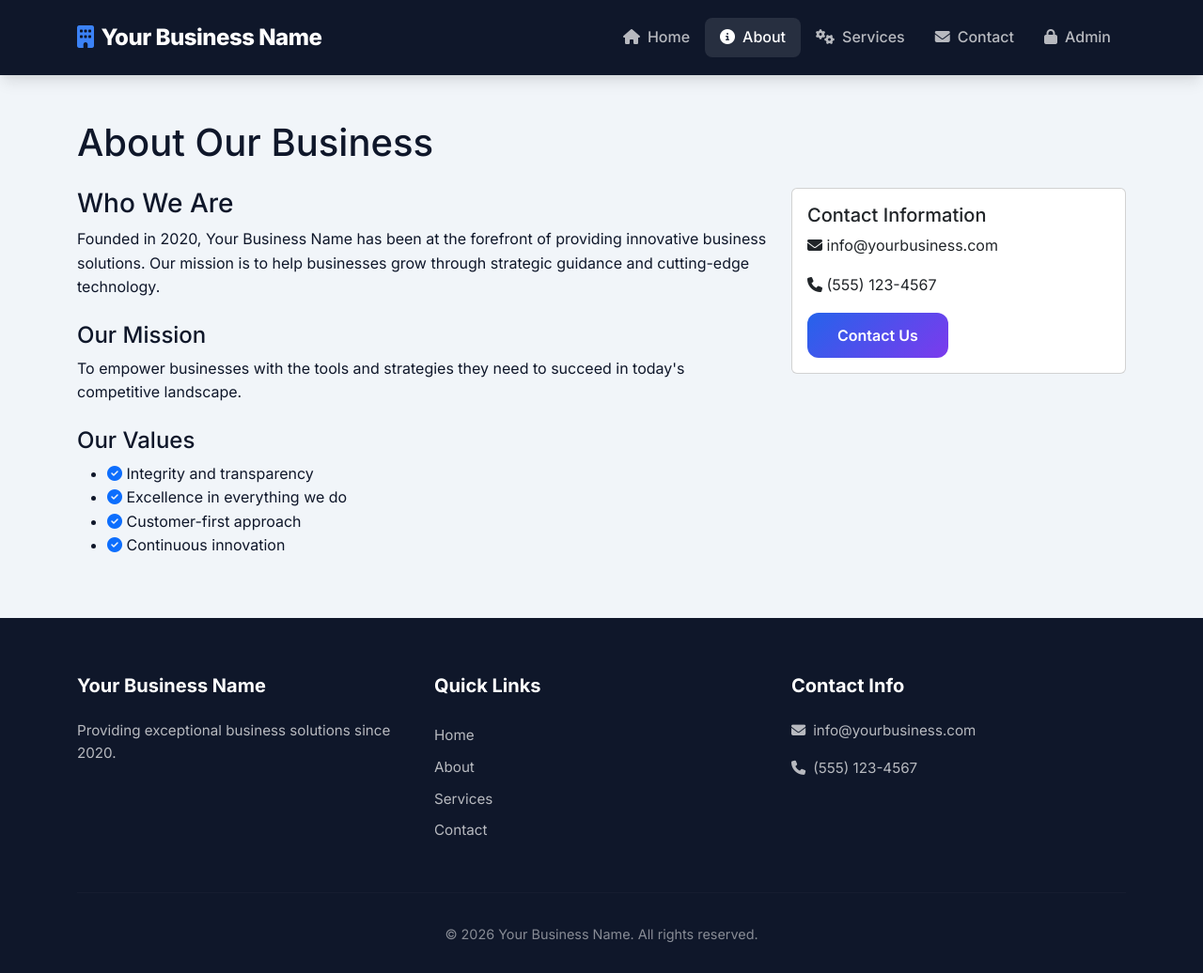
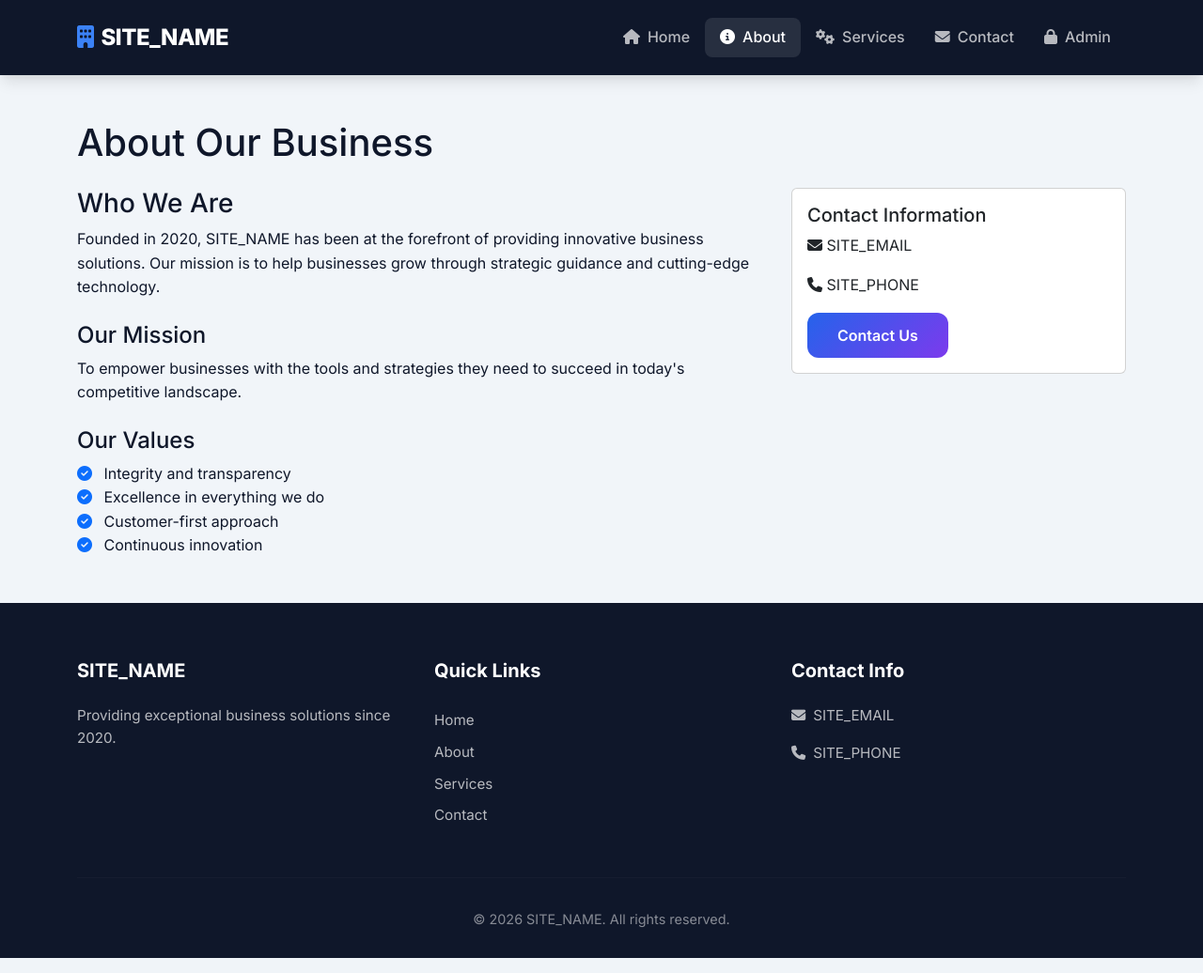
Before and after one commit to JakeMey/business-website, a PHP site: page /business-website/about.php in a window 1280 px wide. Shown: the whole page at 94% size. Run offline with PHP 8.4, Linux system fonts and the light colour scheme; some libraries are stand-ins or nearby versions.

Commit message:
Refactor "Our Values" section to use divs instead of list items for better styling

```diff
--- a/about.php
+++ b/about.php
@@ -20,20 +20,22 @@ $activePage = "about";
         <h1 class="mb-4">About Our Business</h1>
         <div class="row">
             <div class="col-lg-8">
-                <h3>Who We Are</h3>
-                <p>Founded in 2020, <?php echo SITE_NAME; ?> has been at the forefront of providing innovative business solutions. Our mission is to help businesses grow through strategic guidance and cutting-edge technology.</p>
+            <h3>Who We Are</h3>
+            <p>Founded in 2020, <?php echo SITE_NAME; ?> has been at the forefront of providing innovative business solutions. Our mission is to help businesses grow through strategic guidance and cutting-edge technology.</p>
 
-                <h4 class="mt-4">Our Mission</h4>
-                <p>To empower businesses with the tools and strategies they need to succeed in today's competitive landscape.</p>
+            <h4 class="mt-4">Our Mission</h4>
+            <p>To empower businesses with the tools and strategies they need to succeed in today's competitive landscape.</p>
 
-                <h4 class="mt-4">Our Values</h4>
-                <ul>
-                    <li><i class="fas fa-check-circle text-primary"></i> Integrity and transparency</li>
-                    <li><i class="fas fa-check-circle text-primary"></i> Excellence in everything we do</li>
-                    <li><i class="fas fa-check-circle text-primary"></i> Customer-first approach</li>
-                    <li><i class="fas fa-check-circle text-primary"></i> Continuous innovation</li>
-                </ul>
+            <h4 class="mt-4">Our Values</h4>
+
+            <!-- Values without bullet points -->
+            <div class="values-list">
+                <div><i class="fas fa-check-circle text-primary me-2"></i> Integrity and transparency</div>
+                <div><i class="fas fa-check-circle text-primary me-2"></i> Excellence in everything we do</div>
+                <div><i class="fas fa-check-circle text-primary me-2"></i> Customer-first approach</div>
+                <div><i class="fas fa-check-circle text-primary me-2"></i> Continuous innovation</div>
             </div>
+        </div>
             <div class="col-lg-4">
                 <div class="card">
                     <div class="card-body">
```
